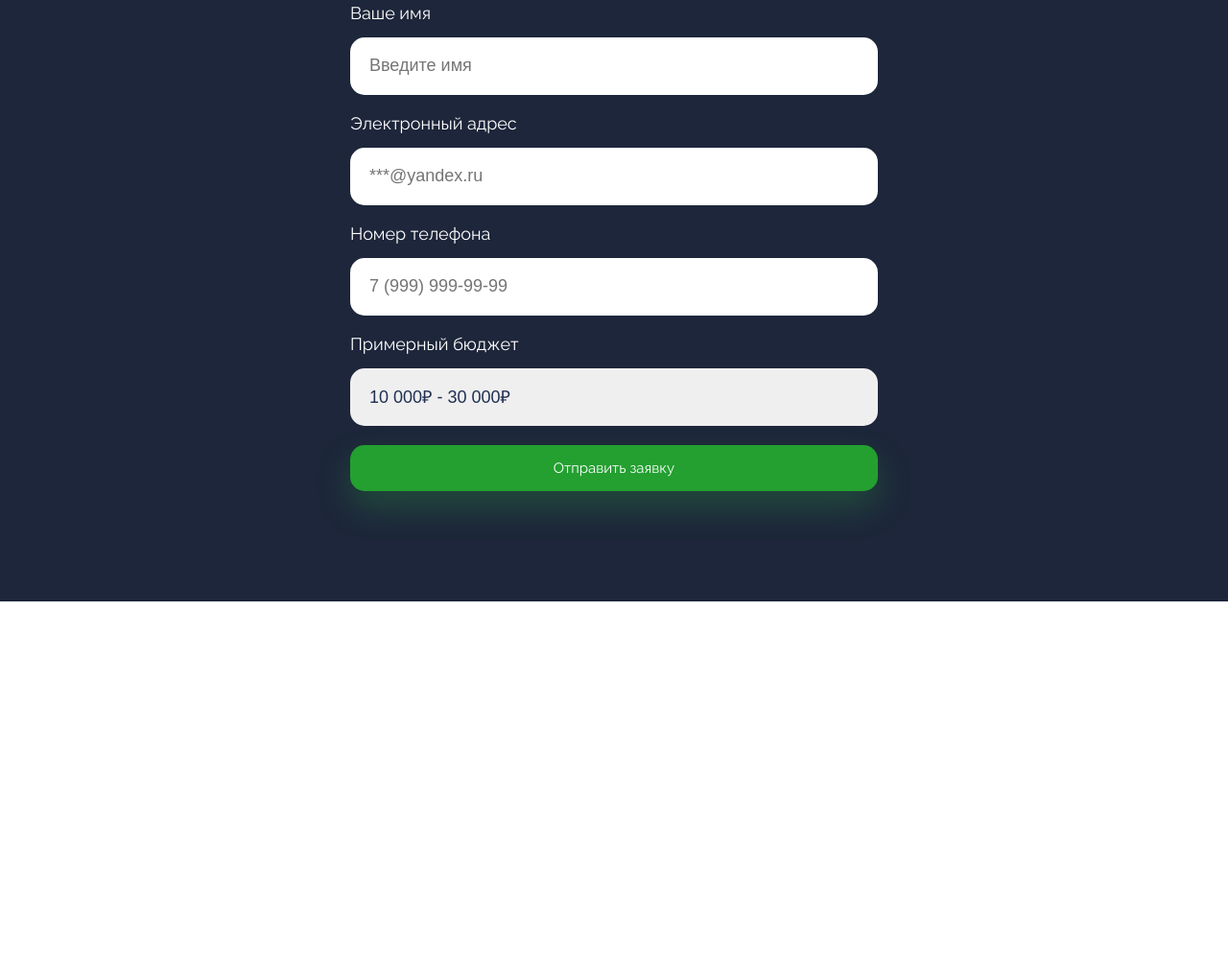
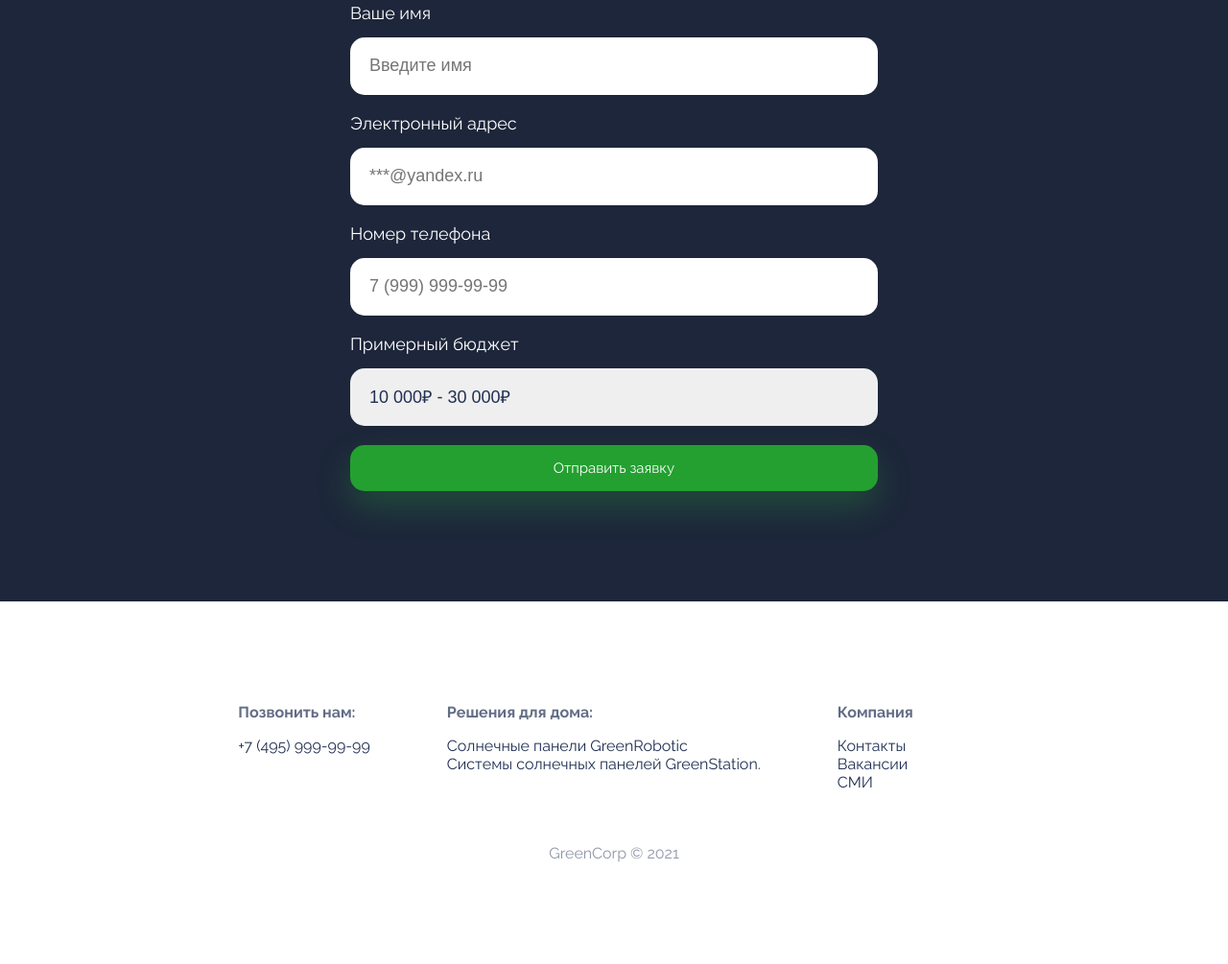
Before and after one commit to Dispetcher101/2ee, a plain HTML site: page index.html in a window 1280 px wide. Shown: the part 1248-2253 px from the top of the page at 96% size. Before the commit the page ends 1875 px from the top, so only its background shows below. Drawn offline with Linux system fonts and the light colour scheme.

Commit message:
Футер добавили

```diff
--- a/index.html
+++ b/index.html
@@ -49,4 +49,33 @@
     </div>
   </section>
 </body>
+<footer>
+  <div class="footer__container">
+    <div class="footer__group">
+      <h3>Позвонить нам:</h3>
+      <div class="footer__links">
+        <a href="tel:74959999999">+7 (495) 999-99-99</a>
+      </div>
+    </div>
+    <div class="footer__group">
+      <h3>Решения для дома:</h3>
+      <div class="footer__links">
+        <a href="#"> Солнечные панели GreenRobotic</a>
+        <a href="#"> Системы солнечных панелей GreenStation.</a>
+      </div>
+    </div>
+    <div class="footer__group">
+      <h3>Компания</h3>
+      <div class="footer__links">
+        <a href="#">Контакты</a>
+        <a href="#">Вакансии</a>
+        <a href="#">СМИ</a>
+      </div>
+    </div>
+
+  </div>
+  <div class="footer__copyright">
+    <p>GreenCorp © 2021</p>
+  </div>
+</footer>
 </html>
--- a/main.css
+++ b/main.css
@@ -134,3 +134,39 @@ select {
   input {
     outline: none;
   }
+button:hover{
+    background-color: #f6980c;
+    box-shadow:  0 16px 36 px rgba(246 152 12 / 20%);
+    transition: background-color 0.3s;
+    transition: ease-in 0.3s;
+}
+footer{
+    padding: 90px 20px 90px 20px;
+    font-weight: 600px;
+}
+.footer__container{
+    display: flex;
+    justify-content: center;
+
+}
+.footer__copyright{
+    margin-top: 40px;
+    opacity: 0.5;
+    text-align: center;
+
+}
+.footer__group{
+    margin-right: 80px;
+}
+h3{
+    font-size: 16px;
+    opacity: 0.7;
+    margin-bottom: 30pxx;
+
+}
+.footer__links{
+    display: flex;
+    flex-direction: column;
+    margin-bottom: 15px;
+
+}
```
